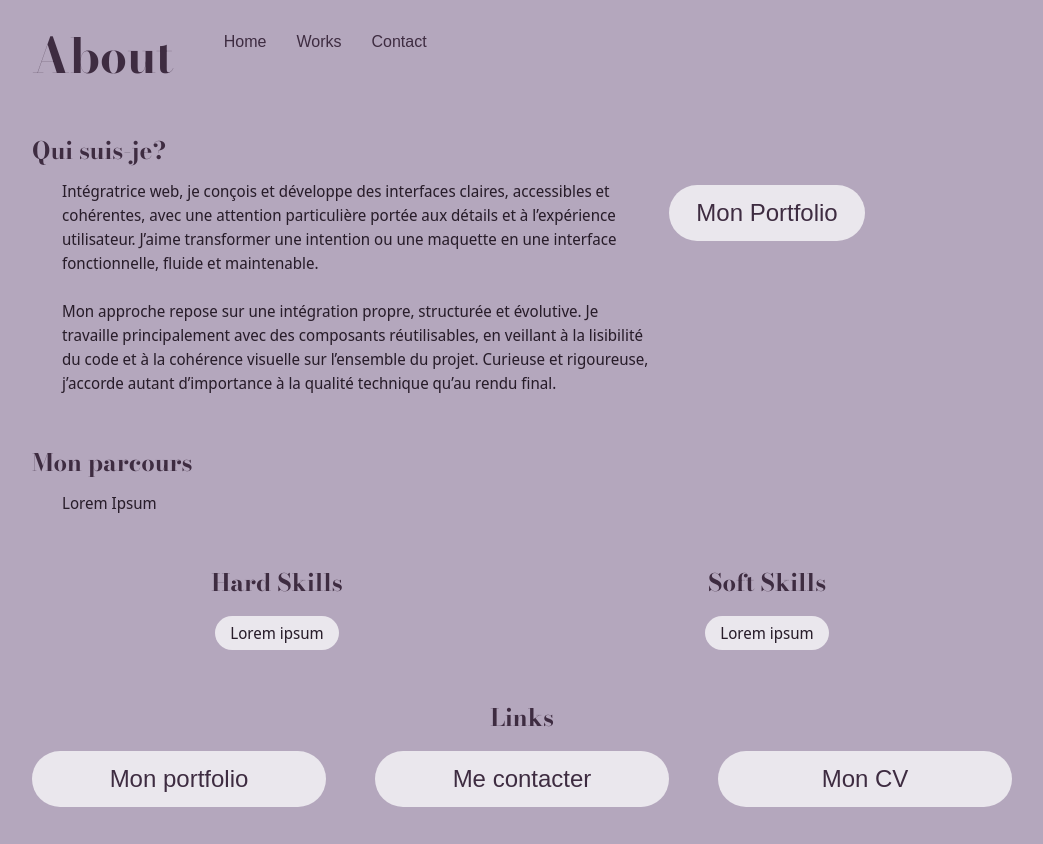
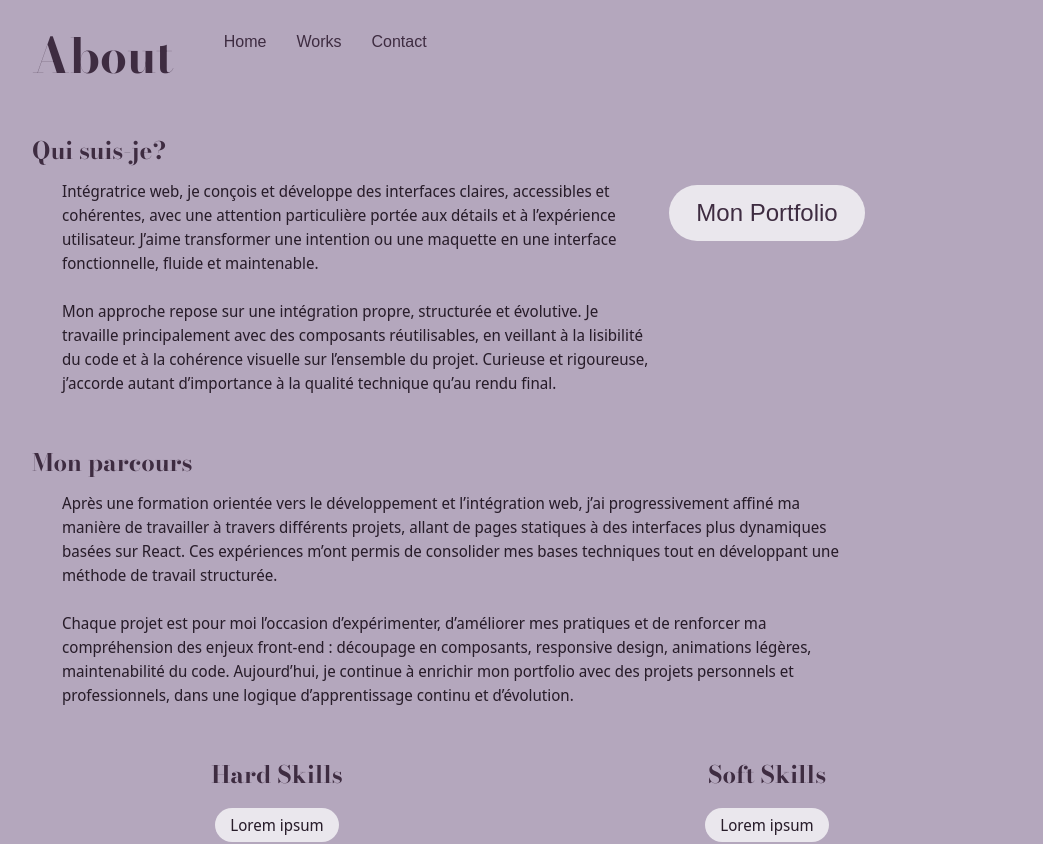
Before and after one commit to NeugdaeUju/Portfolio, a React (Vite) app: page /about in a window 1280 px wide. Shown: the top 844 px of the page, without its empty margins (118-1161 px from the left). Built offline with nearby package versions, Linux system fonts and the light colour scheme.

Commit message:
Ajout du text de la section "Mon parcours"

```diff
--- a/src/assets/sass/about.scss
+++ b/src/assets/sass/about.scss
@@ -34,6 +34,7 @@
 
         &--text {
             margin : 10px 0 0 30px;
+            width : 80%
         }
     }
 
--- a/src/pages/About.jsx
+++ b/src/pages/About.jsx
@@ -18,7 +18,11 @@ Mon approche repose sur une intégration propre, structurée et évolutive. Je t
                 </section>
                 <section className='about-page__section-how'>
                     <h2 className='about-page__section-how--subtitle'>Mon parcours</h2>
-                    <p className='about-page__section-how--text'>Lorem Ipsum</p>
+                    <p className='about-page__section-how--text'>Après une formation orientée vers le développement et l’intégration web, j’ai progressivement affiné ma manière de travailler à travers différents projets, allant de pages statiques à des interfaces plus dynamiques basées sur React. Ces expériences m’ont permis de consolider mes bases techniques tout en développant une méthode de travail structurée.
+<br></br>
+<br></br>
+Chaque projet est pour moi l’occasion d’expérimenter, d’améliorer mes pratiques et de renforcer ma compréhension des enjeux front-end : découpage en composants, responsive design, animations légères, maintenabilité du code. Aujourd’hui, je continue à enrichir mon portfolio avec des projets personnels et professionnels, dans une logique d’apprentissage continu et d’évolution.
+</p>
                 </section>
                 <section className='about-page__section-skills'>
                     <div className='about-page__section-skills__hard-skills'>
```
